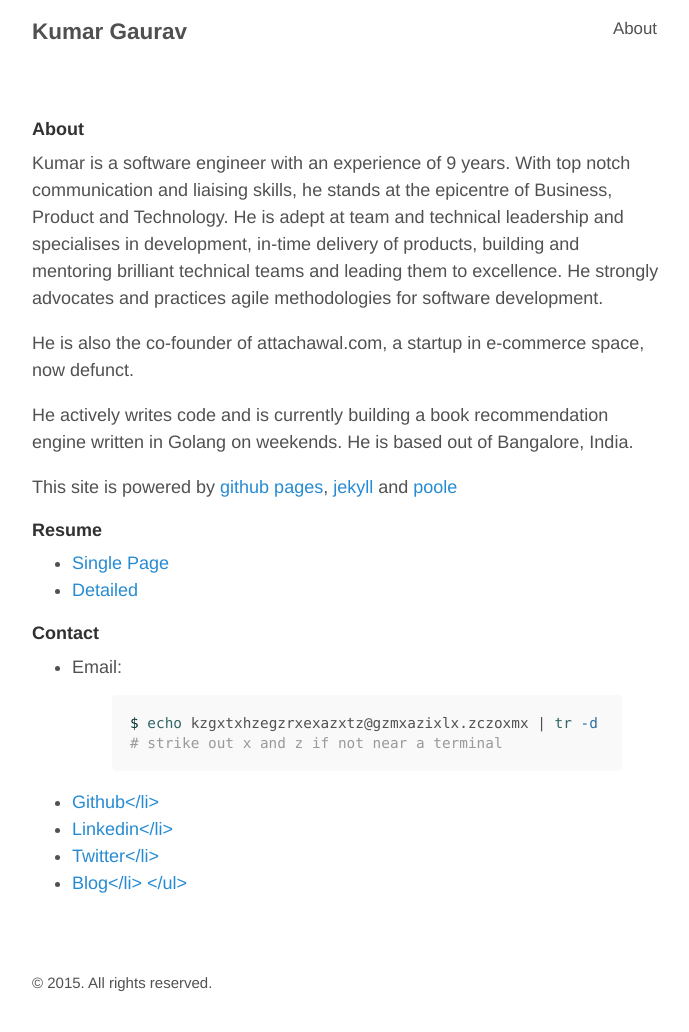
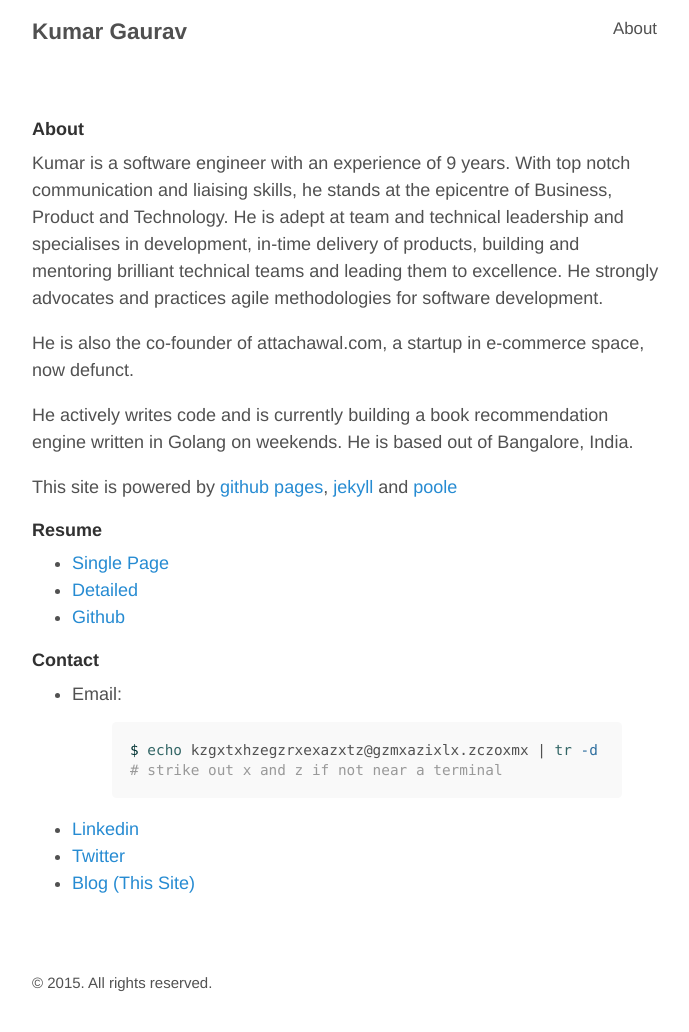
Before and after one commit to kgthegreat/kgthegreat.github.io, a Jekyll site: the page built from about.md, in a window 1280 px wide. Shown: the whole page, without its empty margins (293-982 px from the left). Built offline with Jekyll 4.4.1, drawn with Linux system fonts in a browser that asks for light colours.

Commit message:
About page formatted

```diff
--- a/about.md
+++ b/about.md
@@ -3,18 +3,19 @@ layout: page
 ---
 
 <h4>About</h4>
-  <p>Kumar is a software engineer with an experience of 9 years. With top notch communication and liaising skills, he stands at the epicentre of Business, Product and Technology. He is adept at team and technical leadership and specialises in development, in-time delivery of products, building and mentoring brilliant technical teams and leading them to excellence. He strongly advocates and practices agile methodologies for software development.
-  	   </p>
-  <p>He is also the co-founder of attachawal.com, a startup in e-commerce space, now defunct.</p>
-  <p>He actively writes code and is currently building a book recommendation engine written in Golang on weekends. He is based out of Bangalore, India.
-  <p>This site is powered by <a href="https://pages.github.com">github pages</a>, <a href="http://jekyllrb.com">jekyll</a> and <a href="https://github.com/poole/poole">poole</a>
-  </p>
-  <h4>Resume</h4>
+<p>Kumar is a software engineer with an experience of 9 years. With top notch communication and liaising skills, he stands at the epicentre of Business, Product and Technology. He is adept at team and technical leadership and specialises in development, in-time delivery of products, building and mentoring brilliant technical teams and leading them to excellence. He strongly advocates and practices agile methodologies for software development.
+</p>
+<p>He is also the co-founder of attachawal.com, a startup in e-commerce space, now defunct.</p>
+<p>He actively writes code and is currently building a book recommendation engine written in Golang on weekends. He is based out of Bangalore, India.
+<p>This site is powered by <a href="https://pages.github.com">github pages</a>, <a href="http://jekyllrb.com">jekyll</a> and <a href="https://github.com/poole/poole">poole</a>
+</p>
+<h4>Resume</h4>
   <ul>
     <li>
       <a href="https://www.dropbox.com/s/dfs3ezuisrrznwt/KumarGaurav-Brief.pdf?dl=0">Single Page</a></li>
     <li>
       <a href="https://www.dropbox.com/s/wzye8fd3wf0wpwq/KumarGaurav-Detailed.pdf?dl=0">Detailed</a></li>
+    <li><a href="http://github.com/kgthegreat">Github</a></li>
   </ul>
   <h4>Contact</h4>
   <ul>
@@ -24,8 +25,7 @@ $ echo kzgxtxhzegzrxexazxtz@gzmxazixlx.zczoxmx | tr -d 'zx'
 # strike out x and z if not near a terminal
 {% endhighlight %}
    </li>
-    <li><a href="http://github.com/kgthegreat">Github</li>
-    <li><a href="http://linkedin.com/in/kgthegreat">Linkedin</li>
-    <li><a href="http://twitter.com/kgthegreat">Twitter</li>
-    <li><a href="http://kumargaurav.co/">Blog</li>
+    <li><a href="http://linkedin.com/in/kgthegreat">Linkedin</a></li>
+    <li><a href="http://twitter.com/kgthegreat">Twitter</a></li>
+    <li><a href="http://kumargaurav.co/">Blog (This Site)</a></li>
   </ul>
```
